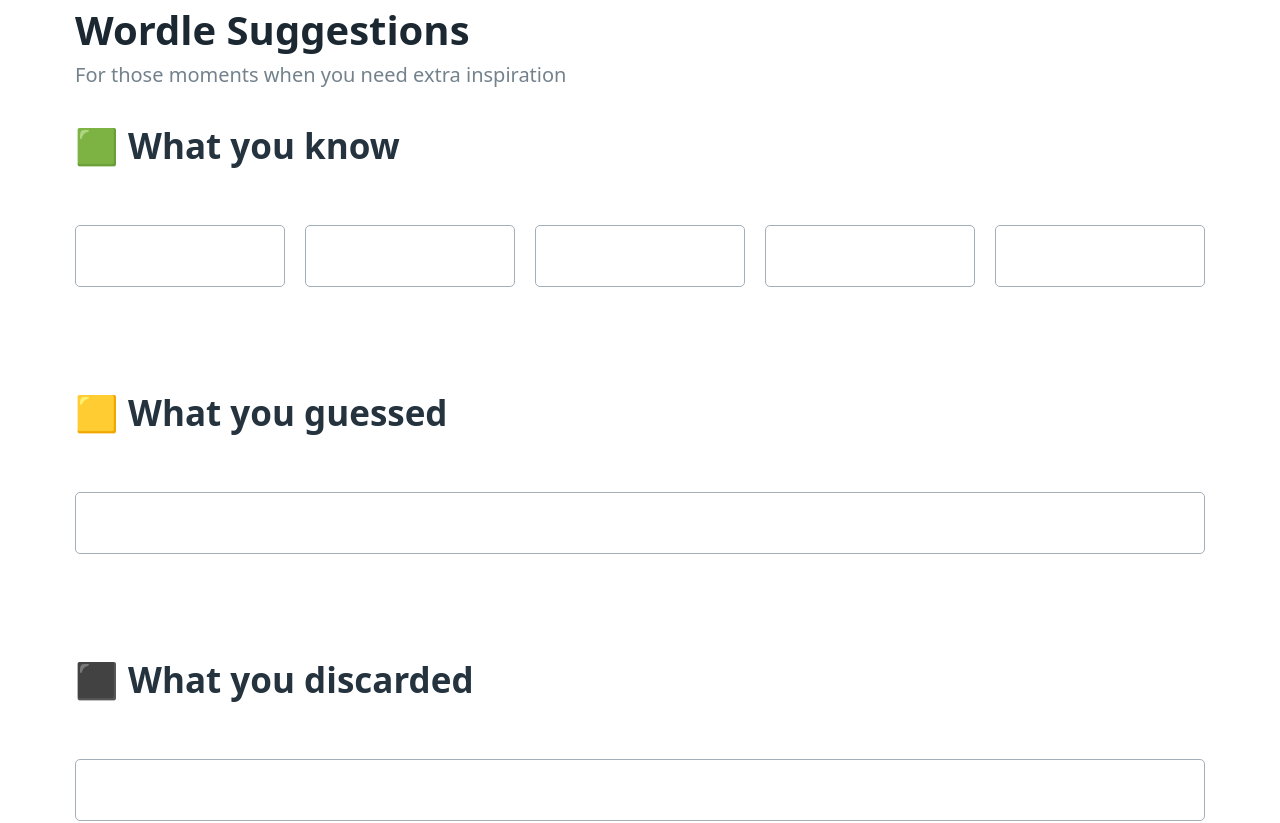
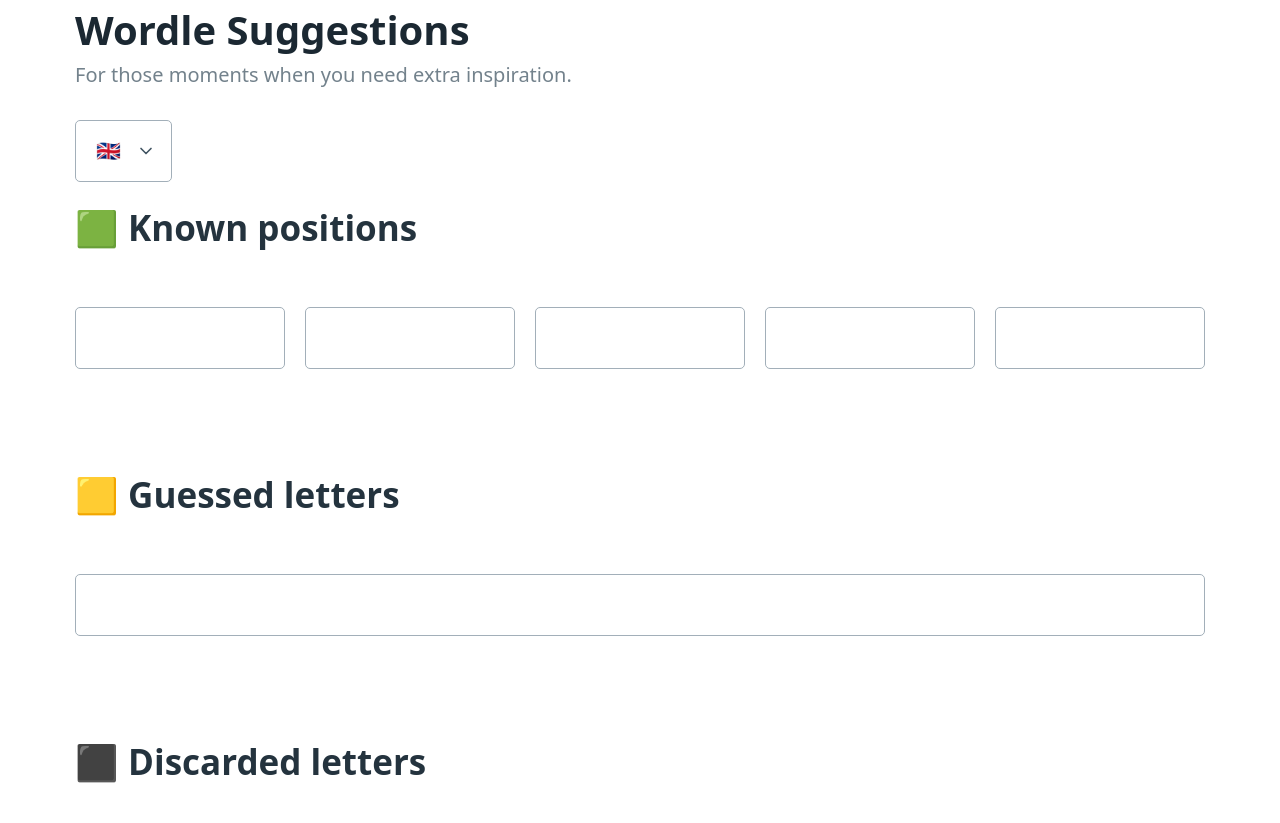
Before and after one commit to threkk/wordle-suggestions, a React (Vite) app: page / in a window 1280 px wide. Shown: the top 823 px of the page. Built offline with nearby package versions, Linux system fonts and the light colour scheme.

Commit message:
feat: adds Spanish support

```diff
--- a/src/components/Discarded.tsx
+++ b/src/components/Discarded.tsx
@@ -1,11 +1,17 @@
+import { useI18n } from "../i18n/context"
+
 interface DiscardedLetters {
   handleDiscardedLetters: (letter: string) => void
 }
 
 export function DiscardedLetters(props: DiscardedLetters) {
+  const [getText] = useI18n()
+
+  const title = getText('discarded')
+
   return (
     <section>
-      <h2>⬛ What you discarded</h2>
+      <h2>⬛ {title}</h2>
       <input
         type='text'
         autoComplete='off'
--- a/src/components/Guessed.tsx
+++ b/src/components/Guessed.tsx
@@ -1,11 +1,17 @@
+import { useI18n } from "../i18n/context"
+
 interface GuessedLetterProps {
   handleGuessedUpdate: (letter: string) => void
 }
 
 export function GuessedLetters(props: GuessedLetterProps) {
+  const [getText] = useI18n()
+
+  const title = getText('guessed')
+
   return (
     <section>
-      <h2>🟨 What you guessed</h2>
+      <h2>🟨 {title}</h2>
       <input
         type='text'
         autoComplete='off'
--- a/src/components/Known.tsx
+++ b/src/components/Known.tsx
@@ -1,11 +1,17 @@
+import { useI18n } from "../i18n/context"
+
 interface KnownLetterProps {
   handleKnownUpdate: (idx: number, letter: string) => void
 }
 
 export function KnownLetters(props: KnownLetterProps) {
+  const [getText] = useI18n()
+
+  const title = getText('known')
+
   return (
     <section>
-      <h2>🟩 What you know</h2>
+      <h2>🟩 {title}</h2>
       <div className='grid'>
         {Array(5)
           .fill(null)
--- a/src/components/Suggestions.tsx
+++ b/src/components/Suggestions.tsx
@@ -1,5 +1,5 @@
 import { FixedSizeList as List } from 'react-window'
-import english from '../words/en'
+import { useI18n } from '../i18n/context'
 
 const DEFAULT_NUMBER_OF_ITEMS = 15
 
@@ -15,18 +15,20 @@
 }
 
 export function Suggestions(props: SuggestionsProps) {
+  const [getText, , , words] = useI18n()
+
   const { known, guessed, discarded, numberOfItems } = props
   const lineHeight = parseInt(
     getComputedStyle(document.body).lineHeight.slice(0, -2)
   )
 
-  const words = english
   let filteredWords: string[] = []
 
   if (known === '.....' && guessed === '' && discarded === '') {
+    const waiting = getText('waiting')
     return (
       <section>
-        <div aria-busy='true'>Waiting for input...</div>
+        <div aria-busy='true'>{waiting}</div>
       </section>
     )
   } else {
@@ -44,18 +46,21 @@
       .filter((word) => (guessed !== '' ? guessedTest(word) : true))
   }
 
+  const suggested = getText('suggested')
+  const notFound = getText('notFound')
+
   if (filteredWords.length === 0) {
     return (
       <section>
-        <h2>Suggested words</h2>
-        No words found matching your criteria.
+        <h2>{suggested}</h2>
+        {notFound}
       </section>
     )
   }
 
   return (
     <section>
-      <h2>Suggested words</h2>
+      <h2>{suggested}</h2>
       <List
         height={(numberOfItems ?? DEFAULT_NUMBER_OF_ITEMS) * lineHeight}
         width={'100%'}
--- a/src/i18n/context.tsx
+++ b/src/i18n/context.tsx
@@ -1,20 +1,32 @@
 import { createContext, useContext, useMemo, useState } from 'react'
-import english from './en'
-import spanish from './es'
+
+import enWords from '../words/en'
+import esWords from '../words/es'
+
+import enTranslations from './en'
+import esTranslations from './es'
 
 const EN = 'en'
 const ES = 'es'
 const DEFAULT_LANG = EN
 
-const CORPUS: { [key: string]: Readonly<{ [key: string]: string }> } = {
-  [EN]: english,
-  [ES]: spanish
+const supportedLang = [EN, ES]
+
+const TEXT: { [K in typeof supportedLang[number]]: Readonly<{ [key: string]: string }> } = {
+  [EN]: enTranslations,
+  [ES]: esTranslations,
+}
+
+const WORDS: { [K in typeof supportedLang[number]]: readonly string[] } = {
+  [EN]: enWords,
+  [ES]: esWords,
 }
 
 type I18nContextType = [
   (str: string) => string,
   React.Dispatch<React.SetStateAction<string>>,
-  string
+  string,
+  string[]
 ]
 
 const I18nContext = createContext(null)
@@ -26,16 +38,23 @@
   return ctx
 }
 
-function I18nProvider(props) {
-  const [lang, setLang] = useState(DEFAULT_LANG)
+function I18nProvider(props: any) {
+  const [browserLanguage] = navigator.language.split('-')
+
+  const defaultLanguage = supportedLang.includes(browserLanguage)
+    ? browserLanguage
+    : DEFAULT_LANG
+
+  const [lang, setLang] = useState(defaultLanguage)
 
   const value = useMemo(() => {
+    const words = WORDS[lang]
     const getText = (str: string): string =>
-      CORPUS[lang][str] || CORPUS[DEFAULT_LANG][str] || ''
-    return [getText, setLang, lang]
+      TEXT[lang][str] || TEXT[DEFAULT_LANG][str] || ''
+    return [getText, setLang, lang, words]
   }, [lang])
 
   return <I18nContext.Provider value={value} {...props} />
 }
 
-export { I18nProvider, useI18n }
+export { I18nProvider, useI18n, supportedLang }
--- a/src/i18n/en.ts
+++ b/src/i18n/en.ts
@@ -1,5 +1,16 @@
 const texts: Readonly<{ [key:string]:string }> = {
-  subtitle: 'For those moments when you need extra inspiration'
+  title: 'Wordle Suggestions',
+  subtitle: 'For those moments when you need extra inspiration.',
+  createdBy: 'Built by',
+  sourceCode: 'Source code on',
+
+  known: 'Known positions',
+  guessed: 'Guessed letters',
+  discarded: 'Discarded letters',
+
+  suggested: 'Suggested words',
+  waiting: 'Waiting for input...',
+  notFound: 'No words found matching your criteria.'
 }
 
 export default texts
--- a/src/i18n/es.ts
+++ b/src/i18n/es.ts
@@ -1,5 +1,16 @@
 const texts: Readonly<{ [key:string]: string }> = {
-  subtitle: 'Para esos momentos donde necesitas un poco de inspiración'
+  title: 'Wordle Suggestions',
+  subtitle: 'Para esos momentos donde necesitas un poco de inspiración.',
+  createdBy: 'Creado por',
+  sourceCode: 'Código fuente disponible en',
+
+  known: 'Casillas conocidas',
+  guessed: 'Letras conocidas',
+  discarded: 'Letras descartadas',
+
+  suggested: 'Palabras sugeridas',
+  waiting: 'Esperando...',
+  notFound: 'No se encontraron palabras acordes a tu criterio.',
 }
 
 export default texts
--- a/src/pages/App.tsx
+++ b/src/pages/App.tsx
@@ -1,5 +1,5 @@
-import { useEffect, useState } from 'react'
-import { useI18n } from '../i18n/context'
+import { useState } from 'react'
+import { supportedLang, useI18n } from '../i18n/context'
 import DiscardedLetters from '../components/Discarded'
 import GuessedLetters from '../components/Guessed'
 import KnownLetters from '../components/Known'
@@ -16,11 +16,6 @@
   const [guess, setGuess] = useState('')
   const [discarded, setDiscarded] = useState('')
   const [getText, setLang, lang] = useI18n()
-
-  useEffect(() => {
-    const [userLang] = navigator.language.split('-')
-    if (lang !== userLang) setLang(userLang)
-  })
 
   function updateKnown(idx: number, letter: string): void {
     if (isValidInput(letter) && letter.length <= 1) {
@@ -42,15 +37,29 @@
     }
   }
 
+  function handleLang(evt: React.ChangeEvent<HTMLSelectElement>): void {
+    const value = evt.target.value
+    if (supportedLang.includes(value)) {
+      setLang(value)
+    }
+  }
+
+  const title = getText('title')
   const subtitle = getText('subtitle')
+  const createdBy = getText('createdBy')
+  const sourceCode = getText('sourceCode')
 
   return (
     <>
       <header className='container'>
         <hgroup>
-          <h1>Wordle Suggestions</h1>
+          <h1>{title}</h1>
           <h2>{subtitle}</h2>
         </hgroup>
+        <select value={lang} onChange={handleLang} style={{ width: 'auto' }}>
+          <option value='en'>🇬🇧</option>
+          <option value='es'>🇪🇸</option>
+        </select>
       </header>
       <main className='container'>
         <KnownLetters handleKnownUpdate={updateKnown} />
@@ -60,7 +69,8 @@
       </main>
       <footer className='container-fluid'>
         <small>
-          Built by <a href='https://threkk.com/'>threkk</a>. Source code on{' '}
+          {createdBy}{' '}
+          <a href='https://threkk.com/'>threkk</a>. {sourceCode}{' '}
           <a href='https://github.com/threkk/wordle-suggestions'>Github</a>.
         </small>
       </footer>
```
